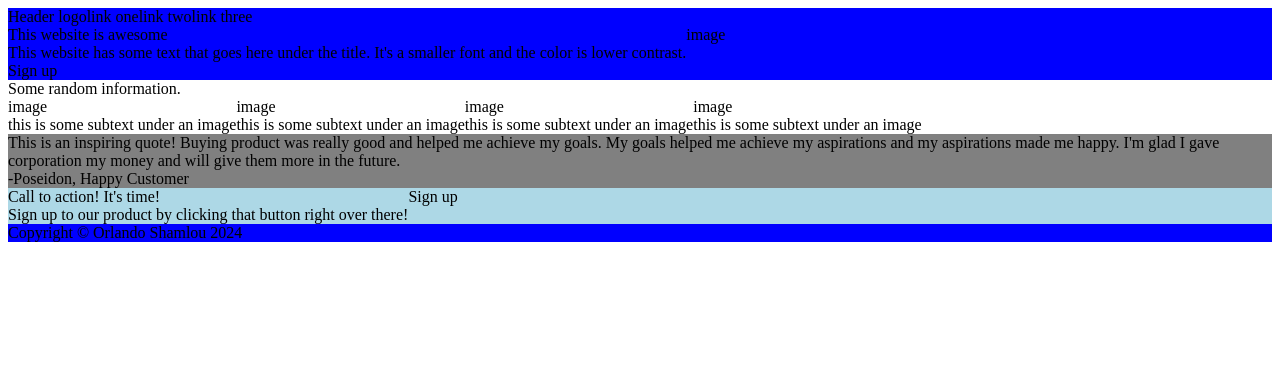
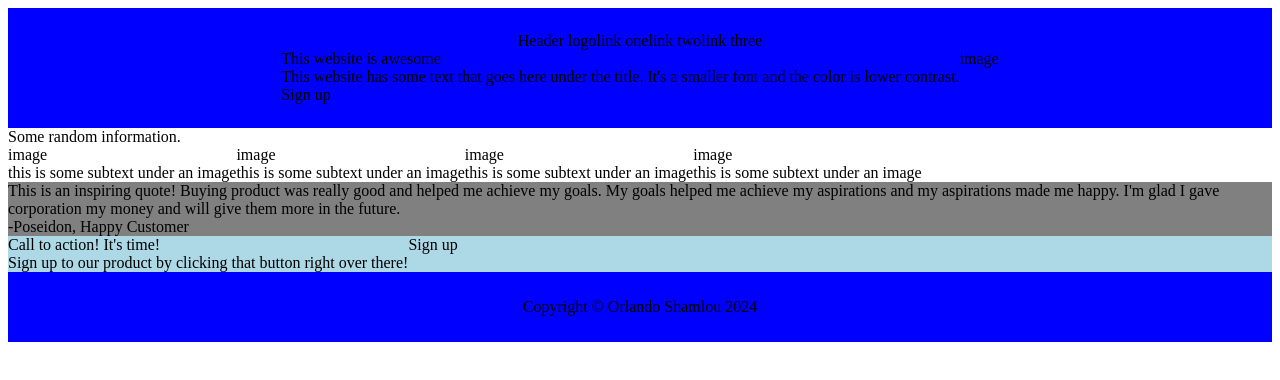
Before and after one commit to orlambda/the-odin-project, a plain HTML site: page index.html in a window 1280 px wide. Drawn offline with Linux system fonts and the light colour scheme.

Commit message:
Apply initial formatting to header and footer
Center justify

Add padding

Prevent shrink or grow

```diff
--- a/style.css
+++ b/style.css
@@ -2,12 +2,18 @@ body {
     display: flex;
     flex-direction: column;
     background-color: white;
+    justify-content: space-between;
 }
 
 .header {
     display: flex;
     flex-direction: column;
-
+    flex-shrink: 0;
+    flex-grow: 0;
+    flex-basis: 100px;
+    padding: 10px;
+    justify-content: center;
+    align-items: center;
 }
 
 .header-top {
@@ -63,6 +69,12 @@ body {
 
 .footer {
     display: flex;
+    flex-shrink: 0;
+    flex-grow: 0;
+    flex-basis: 50px;
+    padding: 10px;
+    justify-content: center;
+    align-items: center;
 }
 
 .header, .footer {
```
